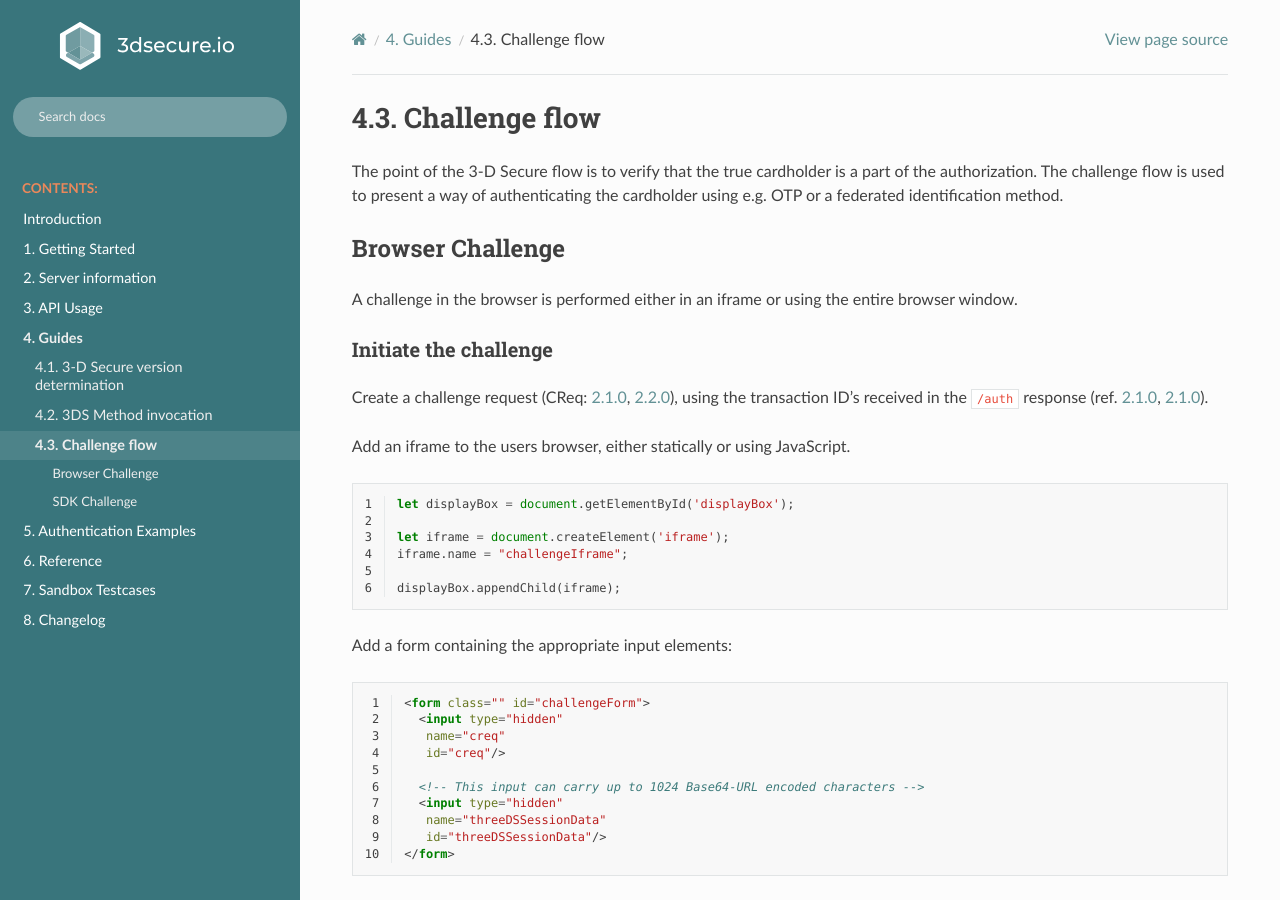
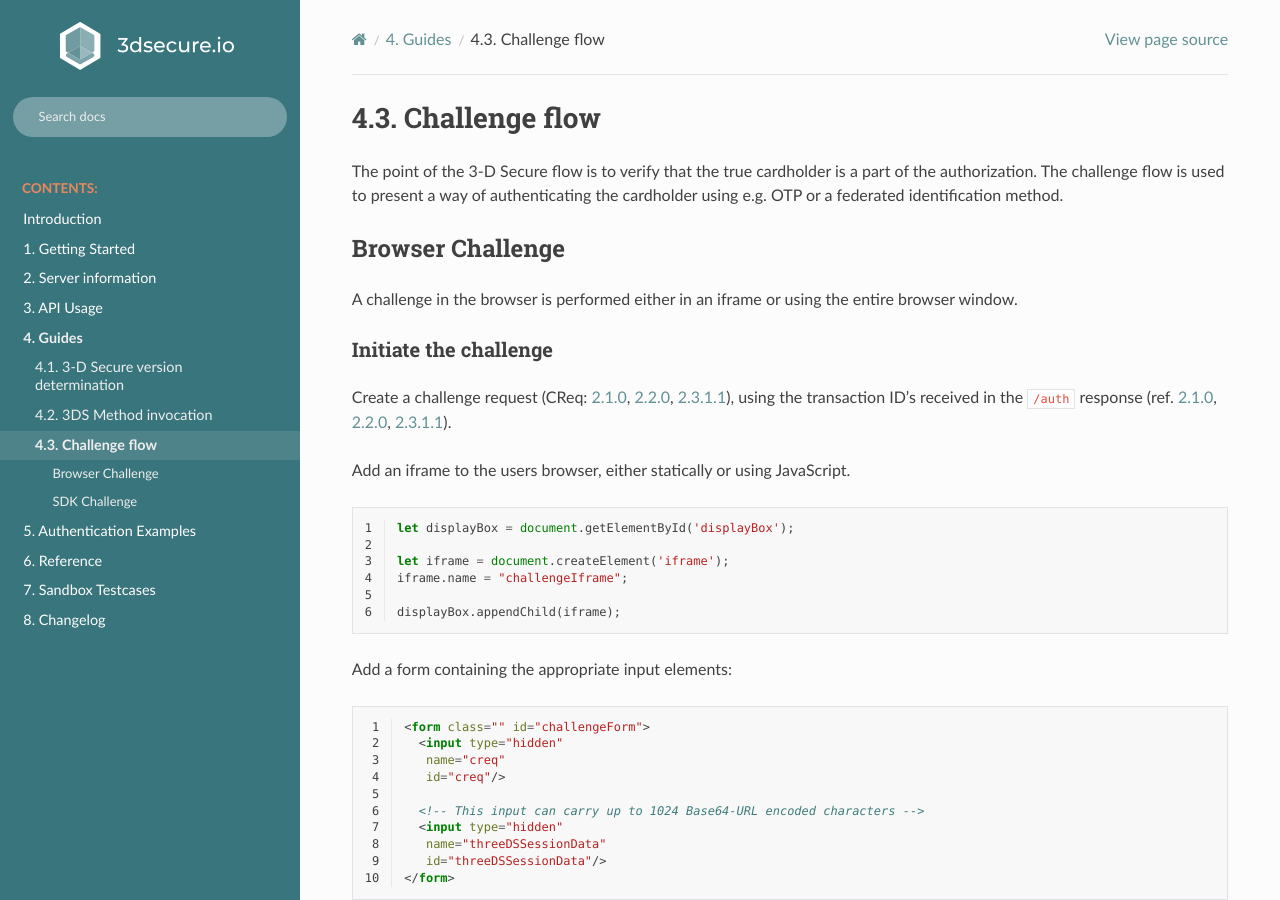
Before and after one commit to clearhaus/3DSv2-api-documentation, a Sphinx documentation site: the page built from source/challenge_flow.rst, in a window 1280 px wide and 900 px high. Built offline with Sphinx 7.4.7 and the Read the Docs theme 2.0.0, drawn with Linux system fonts in a browser that asks for light colours.

Commit message:
Update challenge flow

```diff
--- a/source/challenge_flow.rst
+++ b/source/challenge_flow.rst
@@ -18,9 +18,8 @@ Initiate the challenge
 **********************
 
 Create a challenge request (CReq: :ref:`2.1.0 <creq-format-210>`, :ref:`2.2.0
-<creq-format-220>`), using the transaction ID's received in the ``/auth``
-response (ref. :ref:`2.1.0 <auth-response-210>`, :ref:`2.1.0
-<auth-response-220>`).
+<creq-format-220>`, :ref:`2.3.1.1 <creq-format-2311>`), using the transaction ID's received in the ``/auth``
+response (ref. :ref:`2.1.0 <auth-response-210>`, :ref:`2.2.0 <auth-response-220>`, :ref:`2.3.1.1 <auth-response-2311>`).
 
 Add an iframe to the users browser, either statically or using JavaScript.
 
@@ -114,7 +113,7 @@ value can include padding.
 
 Here ``transStatus`` will be either ``Y`` or ``N``. You can use the
 :ref:`postauth-usage` to fetch the result of the challenge (ref. :ref:`2.1.0
-<postauth-response-210>`, :ref:`2.2.0 <postauth-response-220>`).
+<postauth-response-210>`, :ref:`2.2.0 <postauth-response-220>`, :ref:`2.3.1.1 <postauth-response-2311>`).
 
 Handling timeouts
 *****************
```
